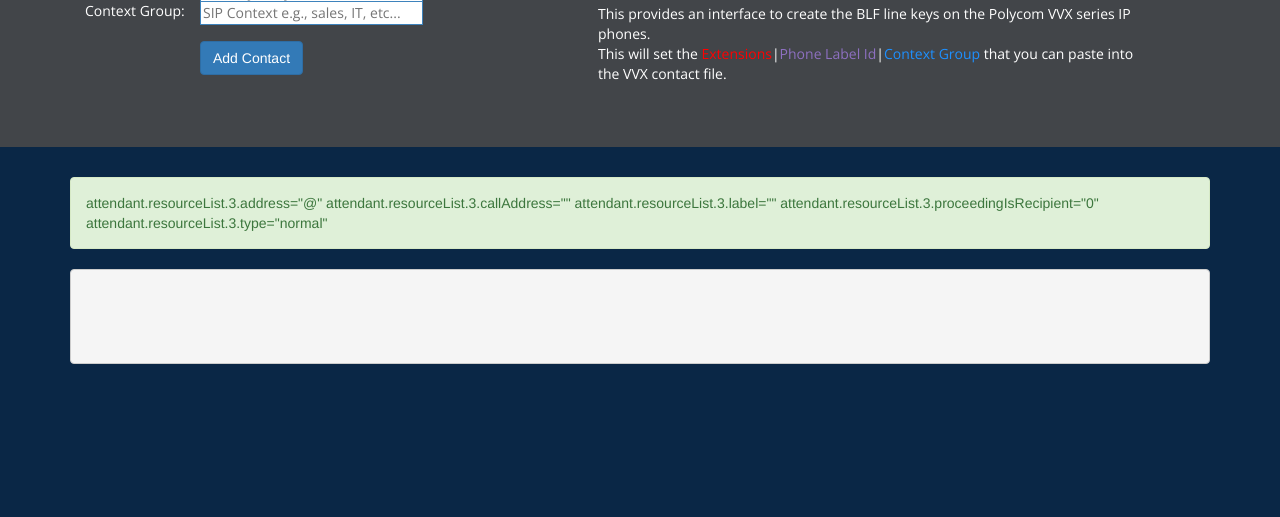
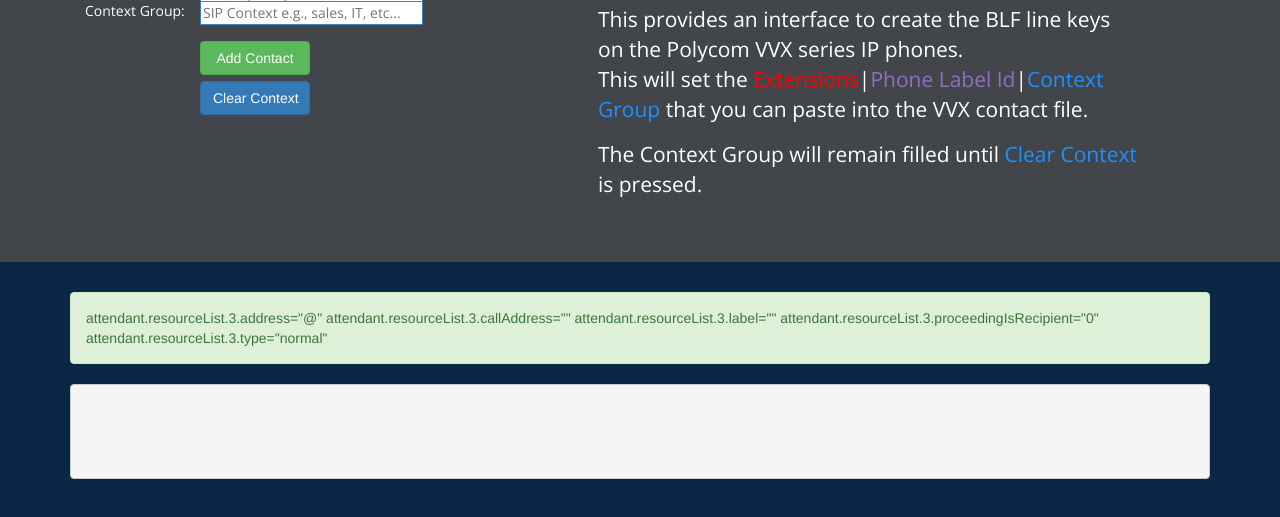
Before and after one commit to SethEarby/VVX-Contact-App, a plain HTML site: page index.html in a window 1280 px wide. Shown: the part 87-604 px from the top of the page. Drawn offline with nearby package versions, Linux system fonts and the light colour scheme.

Commit message:
Added function to keep static context and remove on user choice

```diff
--- a/app.js
+++ b/app.js
@@ -12,8 +12,14 @@ app.controller("MainController", function ($scope) {
         $scope.num++;
         $scope.Ext = "";
         $scope.name = "";
-        $scope.context = "";
         console.log($scope.num);
         console.log($scope.name);
     }
+    $scope.clearContext = function ()
+    {
+        $scope.context ="";
+        console.log('potato');
+    }
+//TODO: Add selectThis function for container;
+
 });
--- a/index.html
+++ b/index.html
@@ -6,12 +6,10 @@
     <meta http-equiv="X-UA-Compatible" content="IE=edge">
     <meta name="viewport" content="width=device-width, initial-scale=1">
     <title>Polycom VVX Contact</title>
-    <script src="https://ajax.googleapis.com/ajax/libs/angularjs/1.0.7/angular.min.js" type="text/javascript"></script>
-    <!-- Latest compiled and minified CSS -->
     <link rel="stylesheet" href="//maxcdn.bootstrapcdn.com/bootstrap/3.2.0/css/bootstrap.min.css">
     <link rel="stylesheet" href="style.css"/>
     <script src="https://ajax.googleapis.com/ajax/libs/jquery/1.11.1/jquery.min.js"></script>
-    <!-- Latest compiled and minified JavaScript -->
+    <script src="https://ajax.googleapis.com/ajax/libs/angularjs/1.0.7/angular.min.js" type="text/javascript"></script>
     <script src="//maxcdn.bootstrapcdn.com/bootstrap/3.2.0/js/bootstrap.min.js"></script>
     <script src="app.js"></script>
     <!--[if lt IE 9]>
@@ -34,22 +32,28 @@
                                               placeholder="SIP Context e.g., sales, IT, etc..." size="25"><br/>
                     </div>
                     <br/>
-                    <input class="btn btn-primary" type="submit" value="Add Contact">
+                    <input class="btn btn-success" type="submit" value="Add Contact">
                     <br />
+
+                        <br />
+                        <input class="btn btn-primary" ng-click="clearContext()" type="button" value="Clear Context"/>
+
+
                 </form>
             </div>
             <div class="col-sm-6" id="right">
                 <h2 class="white">Polycom VVX Contact Creator</h2>
-
-                <p id="head">This provides an interface to create the BLF line keys on the Polycom VVX series IP
+                <p class="head">This provides an interface to create the BLF line keys on the Polycom VVX series IP
                     phones.<br/> This will set the <span style="color: red;">Extensions</span>|<span
                       style="color: #8e70c1">Phone Label Id</span>|<span
                       style="color: dodgerblue">Context Group</span> that you can paste into the VVX contact file.
                 </p>
+                    <p class="head">The Context Group will remain filled until <span style="color: dodgerblue">Clear Context</span>
+            is pressed.</p>
             </div>
         </div>
     </div>
-    <div class="container" id="data">
+    <div class="container" id="data" ng-click="selectThis()">
         <div class="alert alert-success" role="alert">
             attendant.resourceList.{{num}}.address="{{Ext}}@{{context}}"
             attendant.resourceList.{{num}}.callAddress="{{Ext}}"
--- a/style.css
+++ b/style.css
@@ -1,10 +1,10 @@
 @import url(//fonts.googleapis.com/css?family=Open+Sans:300italic,400italic,700italic,400,300,700);
-.container {overflow: hidden;}
 input{position: absolute; left: 130px; color: #000; border: 1px solid #3e83bc; }
-#head{color: #fff; font-family:"Open Sans","Helvetica Neue",Helvetica,Arial,sans-serif;font-weight:300; font-size: 1em;}
+.head{color: #fff; font-family:"Open Sans","Helvetica Neue",Helvetica,Arial,sans-serif;font-weight:300; font-size: .3em;}
 body{background: #0A2746;}
 .white{color: #fff; font-family:"Open Sans","Helvetica Neue",Helvetica,Arial,sans-serif;font-weight:300;}
 h2{margin-top: 0; padding-top: 0;}
 .jumbotron{background: #424549;}
 #left{display: inline;}
 #right{float: right; right: 5%;}
+.btn{width: 110px;}
```
